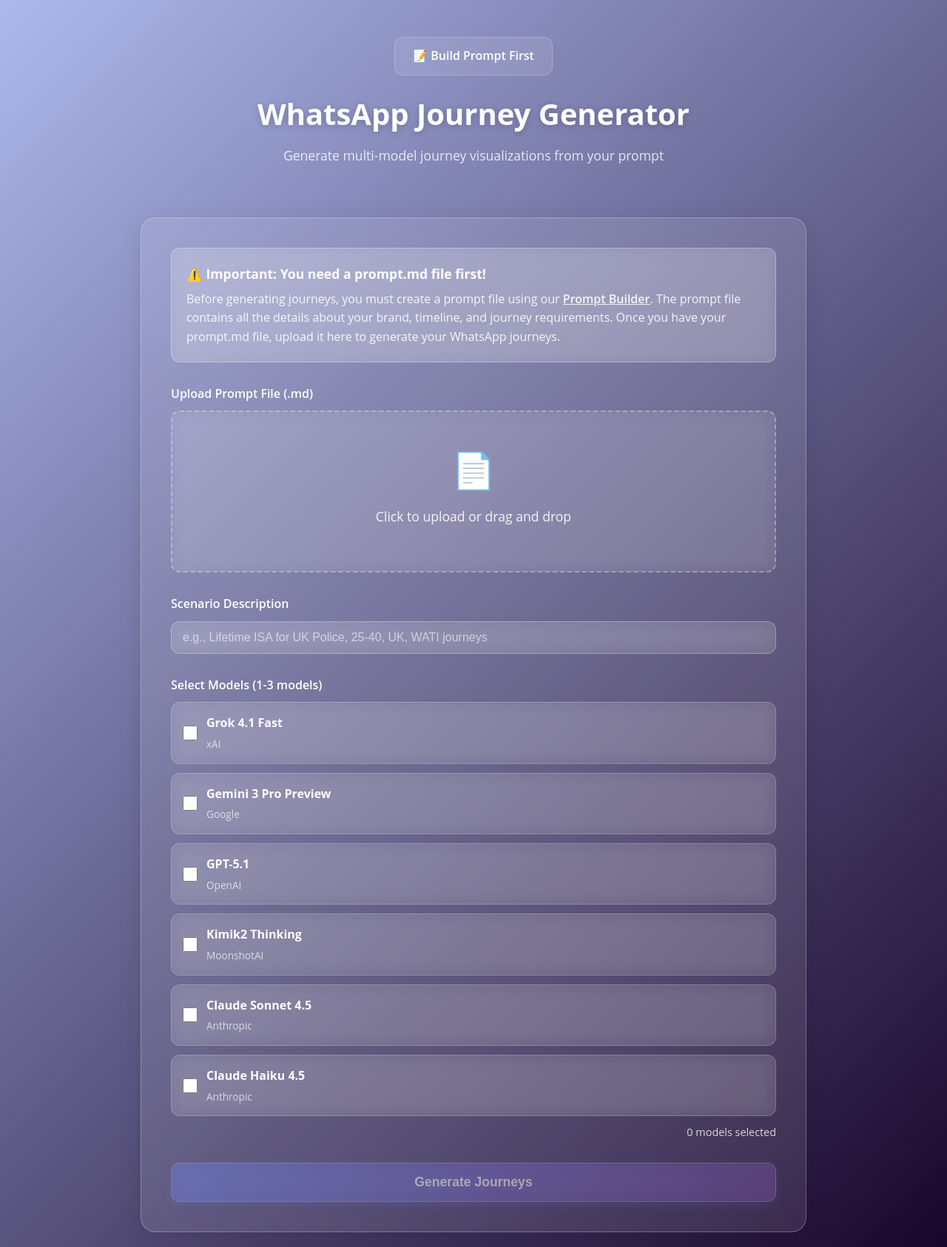
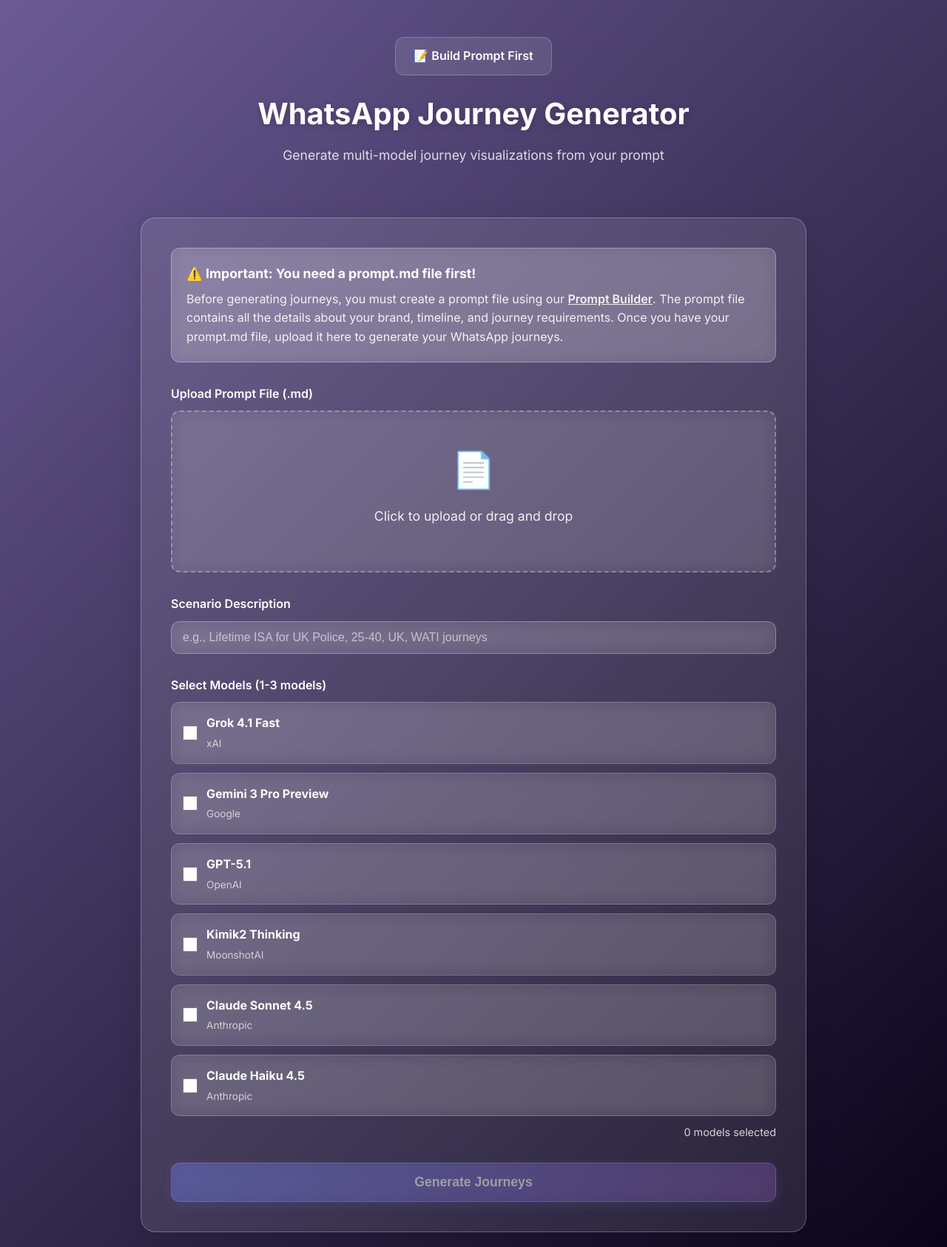
Before and after one commit to peterjabraham/whatsapp-journey-gen, a Flask app: page / in a window 1280 px wide. Shown: the whole page at 74% size. Run offline with Flask 3, Linux system fonts and the light colour scheme; some libraries are stand-ins or nearby versions.

Commit message:
Change font to Inter and darken background gradient
- Updated font-family to Inter throughout
- Added Google Fonts preconnect and link tags in HTML templates
- Darkened background gradient from #adb8eb/#19072c to #6b5b95/#0a0419
- Improved font loading performance with preconnect

```diff
--- a/static/style.css
+++ b/static/style.css
@@ -13,7 +13,7 @@
   --input: hsl(200 23.0769% 97.4510%);
   --ring: hsl(202.8169 89.1213% 53.1373%);
   --radius: 1.3rem;
-  --font-sans: 'Open Sans', 'Inter', 'DM Sans', 'Poppins', 'Montserrat', 'Roboto', 'Segoe UI', Tahoma, Geneva, Verdana, sans-serif;
+  --font-sans: 'Inter', -apple-system, BlinkMacSystemFont, 'Segoe UI', 'Roboto', 'Oxygen', 'Ubuntu', 'Cantarell', 'Fira Sans', 'Droid Sans', 'Helvetica Neue', sans-serif;
 }
 
 * {
@@ -24,7 +24,7 @@
 
 body {
     font-family: var(--font-sans);
-    background: linear-gradient(135deg, #adb8eb 0%, #19072c 100%);
+    background: linear-gradient(135deg, #6b5b95 0%, #0a0419 100%);
     min-height: 100vh;
     padding: 20px;
     color: var(--foreground);
--- a/templates/index.html
+++ b/templates/index.html
@@ -4,6 +4,9 @@
     <meta charset="UTF-8">
     <meta name="viewport" content="width=device-width, initial-scale=1.0">
     <title>WhatsApp Journey Generator</title>
+    <link rel="preconnect" href="https://fonts.googleapis.com">
+    <link rel="preconnect" href="https://fonts.gstatic.com" crossorigin>
+    <link href="https://fonts.googleapis.com/css2?family=Inter:wght@300;400;500;600;700;800&display=swap" rel="stylesheet">
     <link rel="stylesheet" href="{{ url_for('static', filename='style.css') }}">
 </head>
 <body>
--- a/templates/prompt_builder.html
+++ b/templates/prompt_builder.html
@@ -4,6 +4,9 @@
     <meta charset="UTF-8">
     <meta name="viewport" content="width=device-width, initial-scale=1.0">
     <title>Prompt Builder - WhatsApp Journey Generator</title>
+    <link rel="preconnect" href="https://fonts.googleapis.com">
+    <link rel="preconnect" href="https://fonts.gstatic.com" crossorigin>
+    <link href="https://fonts.googleapis.com/css2?family=Inter:wght@300;400;500;600;700;800&display=swap" rel="stylesheet">
     <link rel="stylesheet" href="{{ url_for('static', filename='style.css') }}">
 </head>
 <body>
```
